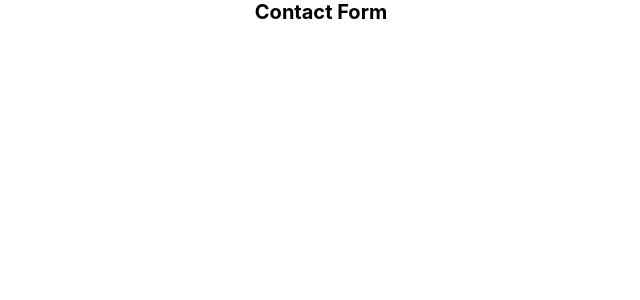
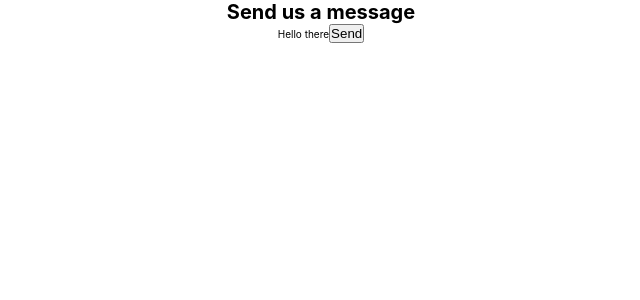
Before and after one commit to AllanRaf/support-form, a React (Create React App) app: page / in a window 1280 px wide. Shown: the top 300 px of the page, without its empty margins (319-959 px from the left). Built offline with nearby package versions, Linux system fonts and the light colour scheme.

Commit message:
feat: add routes and basic pages

```diff
--- a/package.json
+++ b/package.json
@@ -10,8 +10,10 @@
     "@types/node": "^12.0.0",
     "@types/react": "^16.9.53",
     "@types/react-dom": "^16.9.8",
+    "@types/react-router-dom": "^5.1.7",
     "react": "^17.0.1",
     "react-dom": "^17.0.1",
+    "react-router-dom": "^5.2.0",
     "react-scripts": "4.0.1",
     "typescript": "^4.0.3",
     "web-vitals": "^0.2.4"
--- a/src/App.tsx
+++ b/src/App.tsx
@@ -1,10 +1,18 @@
 import React from "react";
 import "./App.css";
+import { BrowserRouter as Router, Switch, Route } from "react-router-dom";
+import { SupportPage } from "./pages/SupportForm/SupportForm";
+import { ContactSubmitSuccessPage } from "./pages/SubmitSuccessPage/ContactSubmitSuccessPage";
 
 function App() {
   return (
     <div className="App">
-      <h1>Contact Form</h1>
+      <Router>
+        <Switch>
+          <Route exact path="/" component={SupportPage} />
+          <Route path="/contactsent" component={ContactSubmitSuccessPage} />
+        </Switch>
+      </Router>
     </div>
   );
 }
--- /dev/null
+++ b/src/pages/SubmitSuccessPage/ContactSubmitSuccessPage.tsx
@@ -0,0 +1,10 @@
+import React from "react";
+
+export const ContactSubmitSuccessPage: React.FunctionComponent = () => {
+  return (
+    <div>
+      <h1>Message Submitted</h1>
+      <span>Thank you for making contact with us</span>
+    </div>
+  );
+};
--- /dev/null
+++ b/src/pages/SupportForm/SupportForm.tsx
@@ -0,0 +1,24 @@
+import React from "react";
+import { withRouter, RouteComponentProps } from "react-router-dom";
+
+type SupportFormProps = RouteComponentProps;
+
+const SupportForm: React.FunctionComponent<SupportFormProps> = ({
+  history,
+}) => {
+  return (
+    <div>
+      <h1>Send us a message</h1>
+      <span>Hello there</span>
+      <button
+        onClick={() => {
+          history.push("/contactsent");
+        }}
+      >
+        Send
+      </button>
+    </div>
+  );
+};
+
+export const SupportPage = withRouter(SupportForm);
```
Also changed, not shown: 1 other file (tests, documents, lock files or other folders).
